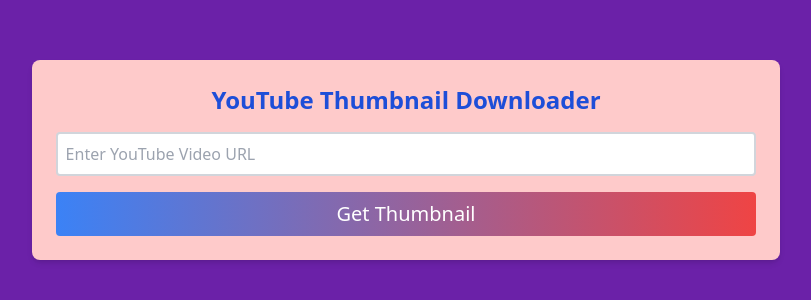
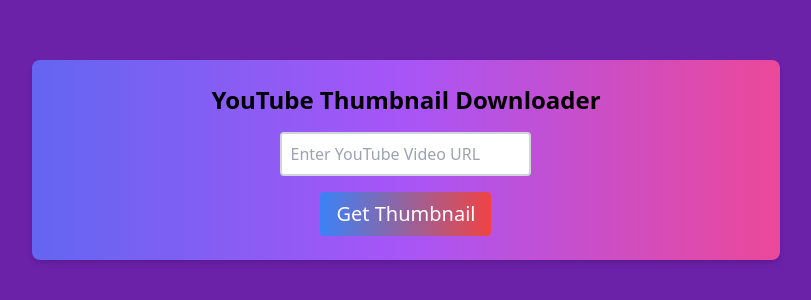
Before and after one commit to Amjad-722/thumnail-dounlouder, a React (Create React App) app: page / in a window 1280 px wide. Shown: the part 240-540 px from the top of the page, without its empty margins (234-1045 px from the left). Built offline with nearby package versions, Linux system fonts and the light colour scheme.

Commit message:
updated dowmloud btn

```diff
--- a/src/Components/YDound/YDound.jsx
+++ b/src/Components/YDound/YDound.jsx
@@ -20,24 +20,24 @@
     }
   };
   const downloadThumbnail = () => {
-     // The image URL you want to download
+
     const imageURL = thumbnailUrl;
-    // Create an anchor element
+
     const link = document.createElement('a');
     link.href = imageURL;
-    link.download = 'downloaded_image.jpg'; // The name of the downloaded file
-    // Append the anchor to the body
+    link.download = 'downloaded_image.jpg';
+
     document.body.appendChild(link);
-    // Programmatically click the anchor
+
     link.click();
-    // Remove the anchor from the document
+
     document.body.removeChild(link);
   };
 
   return (
-    <div className="min-h-screen flex flex-col items-center bg-purple-800 justify-center p-4">
-      <div className="bg-red-200 flex flex-col shadow-md w-3/5 rounded-lg p-6 ">
-        <h1 className="text-2xl text-blue-700 font-bold mb-4 text-center">YouTube Thumbnail Downloader</h1>
+    <div className="min-h-screen flex flex-col items-center  bg-purple-800 justify-center p-4">
+      <div className="bg-red-200 flex justify-center items-center flex-col bg-gradient-to-r from-indigo-500 via-purple-500 to-pink-500  shadow-md w-3/5 rounded-lg p-6 ">
+        <h1 className="text-2xl text-black font-extrabold  mb-4 text-center">YouTube Thumbnail Downloader</h1>
         <input
           type="text"
           value={videoUrl}
@@ -61,13 +61,13 @@
           Get Thumbnail
         </button>
         {thumbnailUrl && (
-          <button
-            onClick={downloadThumbnail}
-            className="w-full bg-green-500 text-white py-2 px-4 rounded hover:bg-green-600"
-          >
-            Download Thumbnail
+         <button
+         onClick={downloadThumbnail}
+         class="relative text-[15px] px-[2.7em] py-[0.7em] tracking-[0.06em] font-inherit rounded-[0.6em] bg-black overflow-hidden transition-all duration-300 leading-[1.4em] border-2 border-[#1BFD9C] text-[#1BFD9C] bg-gradient-to-r from-[rgba(27,253,156,0.1)] via-transparent to-[rgba(27,253,156,0.1)] shadow-inner shadow-[inset_0_0_10px_rgba(27,253,156,0.4),_0_0_9px_3px_rgba(27,253,156,0.1)] hover:text-[#82ffc9] hover:shadow-[inset_0_0_10px_rgba(27,253,156,0.6),_0_0_9px_3px_rgba(27,253,156,0.2)]">
+         Get it now
+         <span class="absolute left-[-4em] top-0 w-[4em] h-full transition-transform duration-400 ease-in-out bg-gradient-to-r from-transparent via-[rgba(27,253,156,0.1)] to-transparent group-hover:transform translate-x-[15em]"></span>
+     </button>
 
-          </button>
         )}
       </div>
     </div>
```
